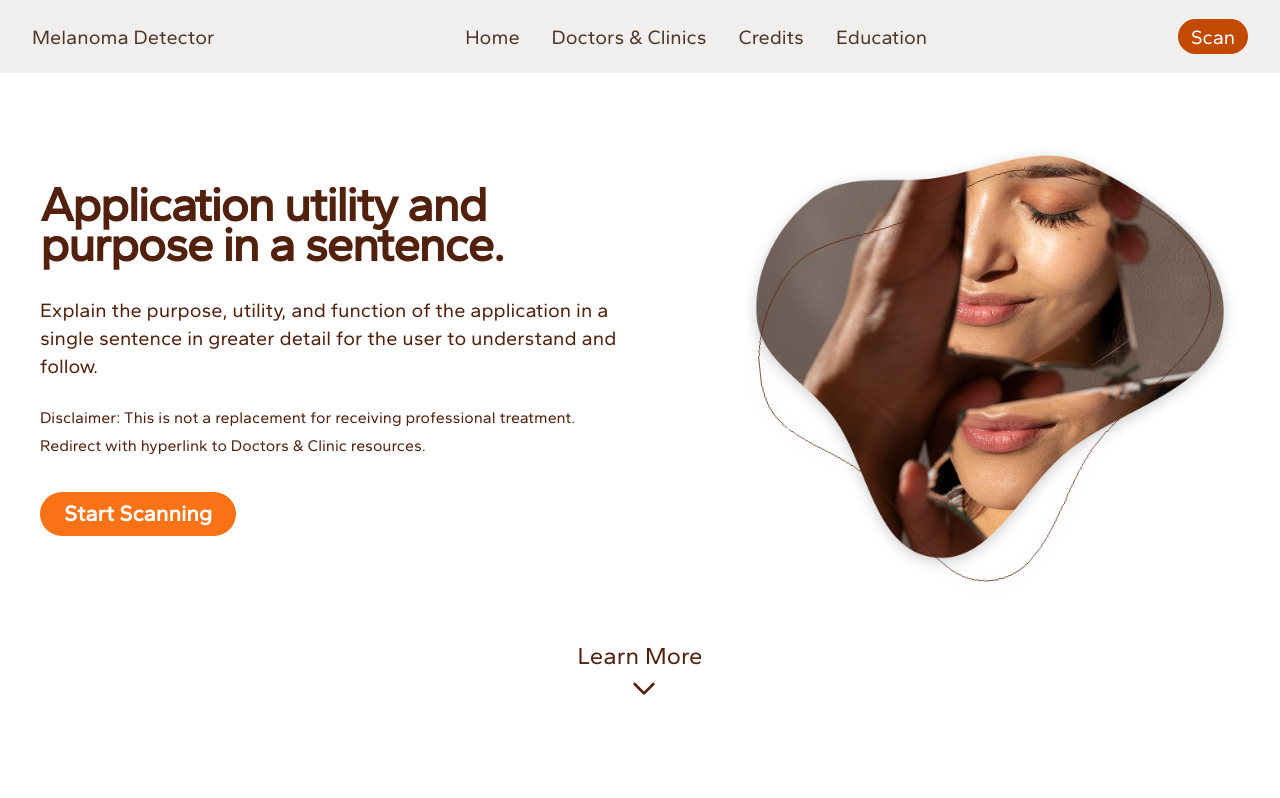
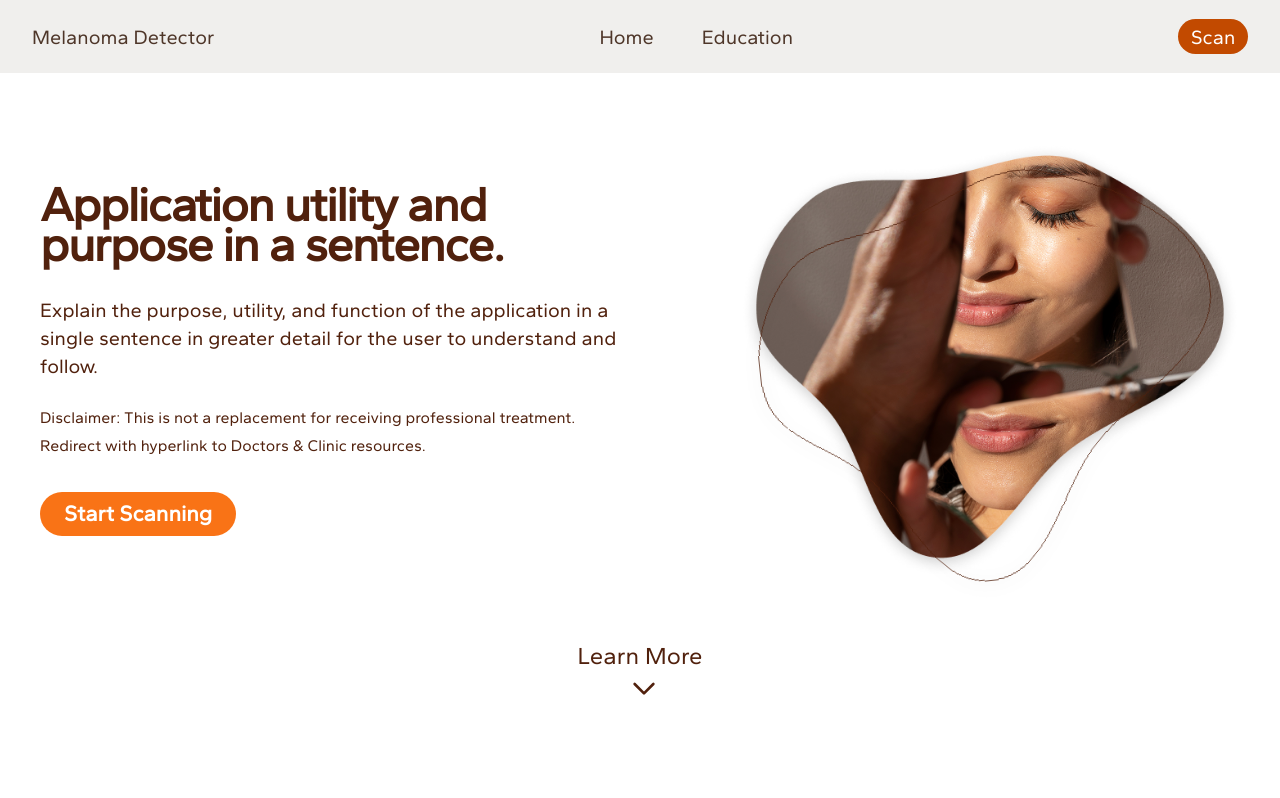
Before and after one commit to CareTech-at-UCI/melanoma-project, a React (Create React App) app in the folder frontend/: page / in a window 1280 px wide. Shown: the top 798 px of the page. Built offline with nearby package versions, Linux system fonts and the light colour scheme.

Commit message:
removed old features

```diff
--- a/frontend/src/components/navbar/navbar.jsx
+++ b/frontend/src/components/navbar/navbar.jsx
@@ -40,16 +40,16 @@ export const Navbar = () => {
           </button>
 
           {/* Desktop Menu */}
-          <div className="hidden md:flex justify-center items-center space-x-8">
+          <div className="hidden md:flex justify-center items-center space-x-12">
             <a href="/" className="text-main-brown">
               Home
             </a>
-            <a href="/" className="text-main-brown">
+            {/* <a href="/" className="text-main-brown">
               Doctors & Clinics
-            </a>
-            <a href="/" className="text-main-brown">
+            </a> */}
+            {/* <a href="/" className="text-main-brown">
               Credits
-            </a>
+            </a> */}
             <a href="/educational" className="text-main-brown">
               Education
             </a>
@@ -69,12 +69,12 @@ export const Navbar = () => {
             <a href="/" className="mobile-menu-item">
               Home
             </a>
-            <a href="/" className="mobile-menu-item">
+            {/* <a href="/" className="mobile-menu-item">
               Doctors & Clinics
-            </a>
-            <a href="/" className="mobile-menu-item">
+            </a> */}
+            {/* <a href="/" className="mobile-menu-item">
               Credits
-            </a>
+            </a> */}
             <a href="/educational" className="mobile-menu-item">
               Education
             </a>
```
